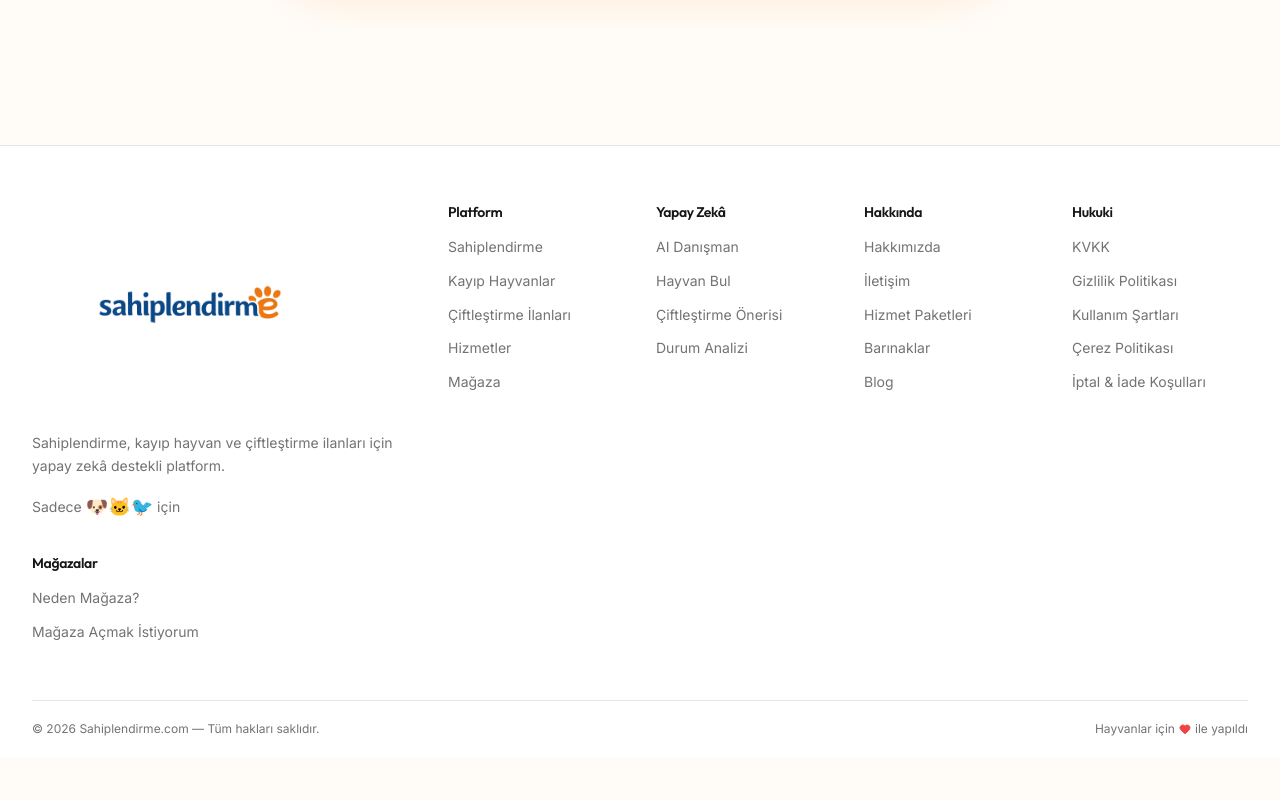
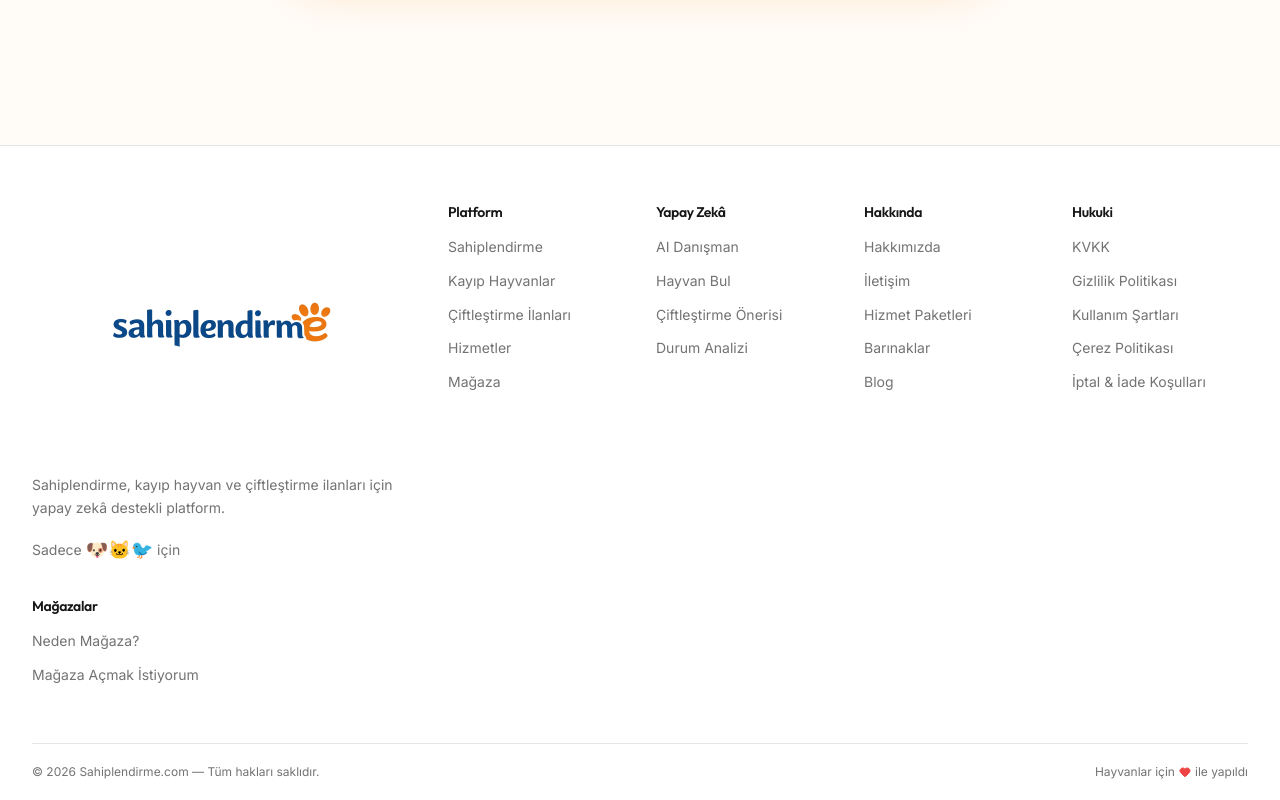
Before and after one commit to sevkabilgisayar/sahiplendirme-web, a Next.js app: page / in a window 1280 px wide. Shown: the part 9701-10501 px from the top of the page. Before the commit the page ends 10458 px from the top, so only its background shows below. Built offline with nearby package versions, Linux system fonts and the light colour scheme.

Commit message:
fix: header refresh yapildiginda saydam kalma sorunu cozuldu, footer logosu daha da buyutuldu, build hatasi duzeltildi

```diff
--- a/src/app/(main)/magaza/[id]/page.tsx
+++ b/src/app/(main)/magaza/[id]/page.tsx
@@ -508,7 +508,8 @@ export default function ProductDetailPage({ params }: { params: { id: string } }
               </div>
             </div>
           )}
-        </div> {/* card wrapper */}
+        </div> {/* Tab Content End */}
+      </div> {/* Card Wrapper End */}
 
         {/* ============ BENZER ÜRÜNLER ============ */}
         <div className="mt-16 pt-10 border-t border-[var(--border)]">
--- a/src/components/layout/Footer.tsx
+++ b/src/components/layout/Footer.tsx
@@ -61,7 +61,7 @@ export default function Footer() {
           {/* Brand */}
           <div className="col-span-2">
             <Link href="/" className="inline-flex mb-4" style={{ overflow: 'visible' }}>
-              <SiteLogo size="md" />
+              <SiteLogo size="lg" />
             </Link>
             <p className="text-sm text-[var(--foreground-muted)] leading-relaxed">
               Sahiplendirme, kayıp hayvan ve çiftleştirme ilanları için yapay zekâ destekli platform.
--- a/src/components/layout/Header.tsx
+++ b/src/components/layout/Header.tsx
@@ -42,6 +42,7 @@ export default function Header() {
 
   useEffect(() => {
     const handleScroll = () => setScrolled(window.scrollY > 20);
+    handleScroll(); // İlk yüklemede scroll pozisyonunu kontrol et
     window.addEventListener('scroll', handleScroll, { passive: true });
     return () => window.removeEventListener('scroll', handleScroll);
   }, []);
```
